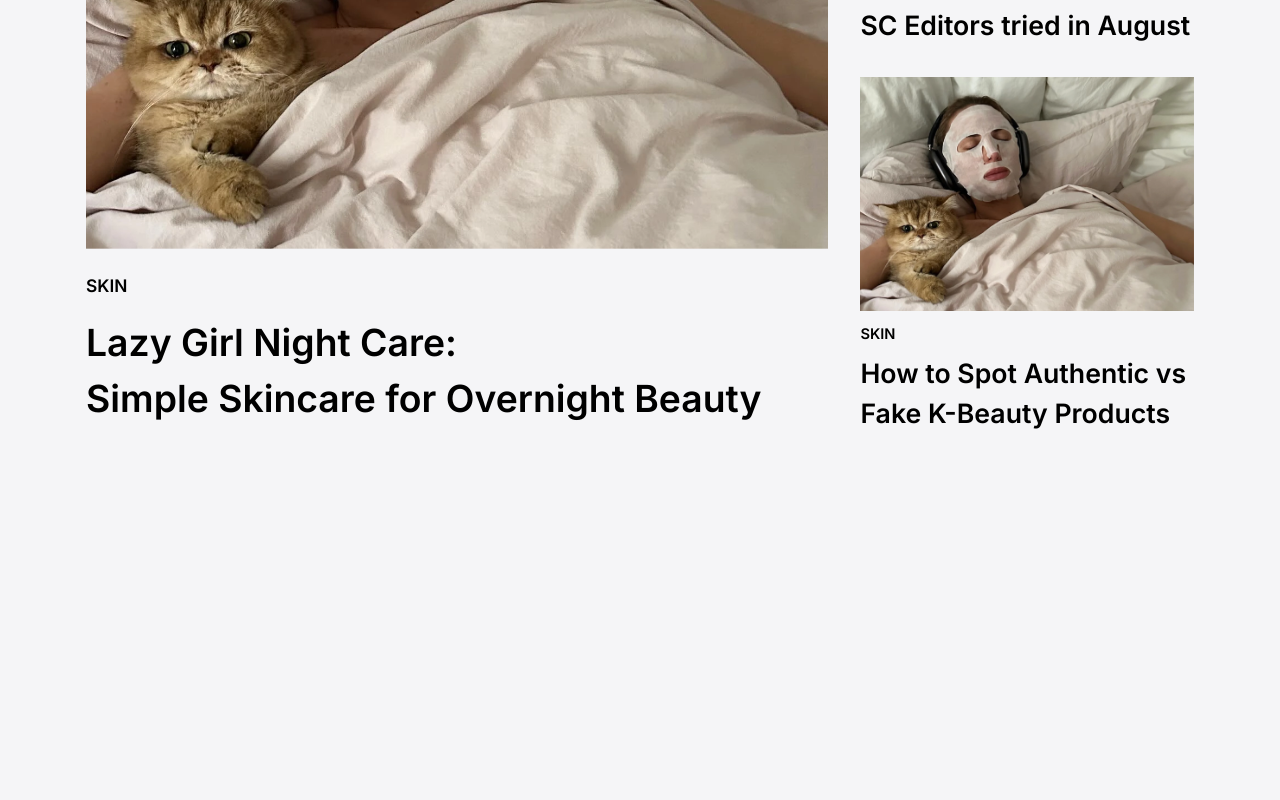
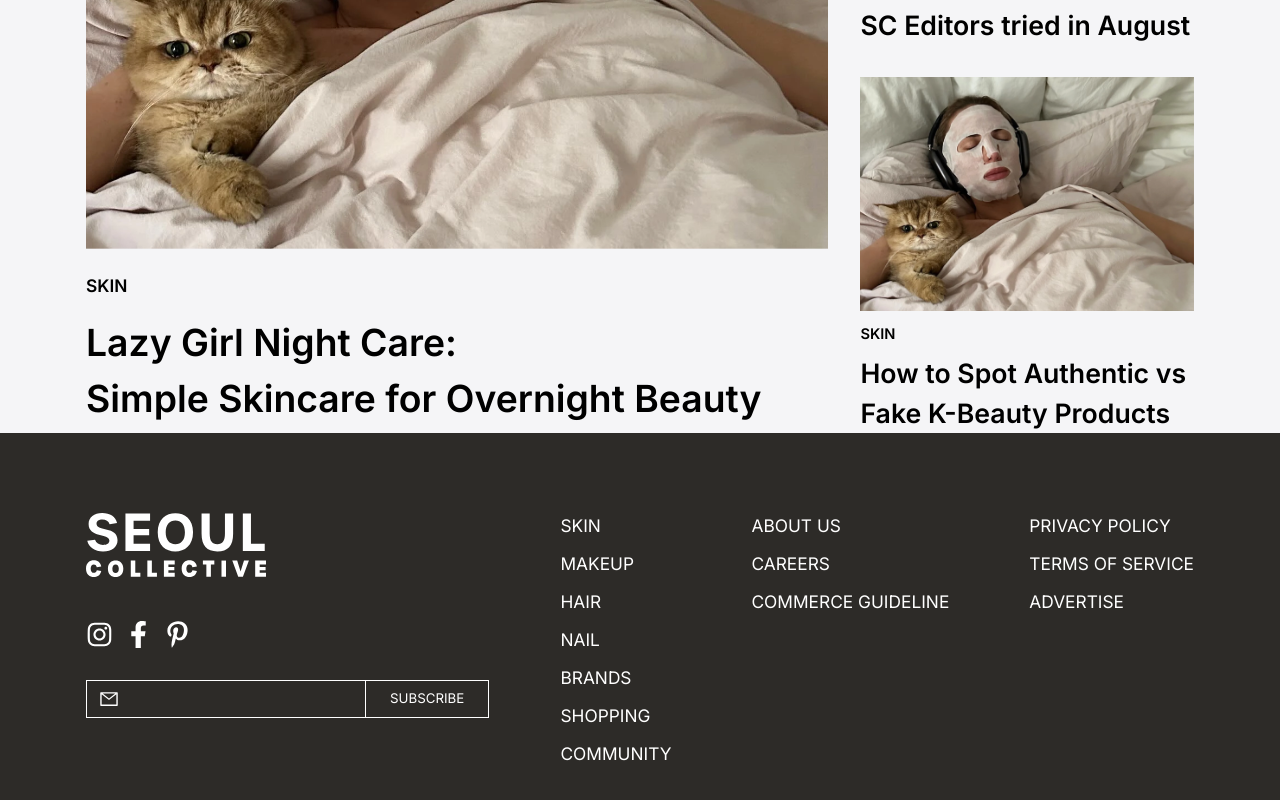
Before and after one commit to SEOUL-COLLECTIVE/SEOUL-COLLECTIVE-Client, a Next.js app: page / in a window 1280 px wide. Shown: the part 556-1356 px from the top of the page. Before the commit the page ends 989 px from the top, so only its background shows below. Built offline with nearby package versions, Linux system fonts and the light colour scheme.

Commit message:
feat: footer 구현

```diff
--- a/src/app/layout.tsx
+++ b/src/app/layout.tsx
@@ -1,6 +1,7 @@
 import type { Metadata } from 'next'
 import './globals.css'
 import Topbar from '../components/Common/Topbar'
+import Footer from '../components/Common/Footer'
 
 export const metadata: Metadata = {
   title: 'SEOUL COLLECTIVE',
@@ -17,6 +18,7 @@ export default function RootLayout({
       <body className="block">
         <Topbar />
         <div className="px-[5.375rem] pt-[12rem]">{children}</div>
+        <Footer />
       </body>
     </html>
   )
--- a/src/components/Common/Footer.tsx
+++ b/src/components/Common/Footer.tsx
@@ -0,0 +1,118 @@
+import { FaInstagram, FaFacebookF, FaPinterestP } from 'react-icons/fa'
+import { AiOutlineMail } from 'react-icons/ai'
+import Image from 'next/image'
+import Link from 'next/link'
+
+export default function Footer() {
+  return (
+    <footer className="bg-footerBlack py-20 text-white">
+      <div className="mx-auto px-[5.375rem]">
+        <div className="grid w-full grid-cols-1 justify-between md:grid-cols-[0.7fr_auto]">
+          {/* Left Column - Logo, Social, Newsletter */}
+          <div className="space-y-8">
+            <div>
+              <Link href="/" className="text-2xl font-bold">
+                <Image
+                  src="/logo/sc-logo-white.svg"
+                  width={0}
+                  height={0}
+                  alt="sc-logo-top"
+                  className="h-auto w-[11.25rem]"
+                />
+              </Link>
+            </div>
+
+            {/* Social Icons */}
+            <div className="flex gap-3 pt-3">
+              <a href="https://www.instagram.com/seoulcollective_official/" aria-label="Instagram">
+                <FaInstagram size={27} />
+              </a>
+              <a href="#" aria-label="Facebook">
+                <FaFacebookF size={27} />
+              </a>
+              <a href="#" aria-label="Pinterest">
+                <FaPinterestP size={27} />
+              </a>
+            </div>
+
+            {/* Newsletter Signup */}
+            <div className="flex">
+              {/* Input + Icon */}
+              <div className="flex flex-1 items-center border border-white bg-transparent">
+                <span className="px-3 text-white">
+                  <AiOutlineMail size={20} />
+                </span>
+                <input
+                  type="email"
+                  className="flex-1 bg-transparent py-1 text-white placeholder-white focus:outline-none"
+                />
+              </div>
+
+              {/* Button */}
+              <button className="border border-l-0 border-white px-6 py-2 text-p10 transition-colors hover:bg-white hover:text-footerBlack">
+                SUBSCRIBE
+              </button>
+            </div>
+          </div>
+
+          <div className="grid w-full justify-between text-p13 lg:grid-cols-[auto_auto_auto] lg:gap-x-20">
+            <div className="w-fit text-p13">
+              <nav className="flex flex-col space-y-3">
+                <a href="#" className="transition-colors hover:text-gray-300">
+                  SKIN
+                </a>
+                <a href="#" className="transition-colors hover:text-gray-300">
+                  MAKEUP
+                </a>
+                <a href="#" className="transition-colors hover:text-gray-300">
+                  HAIR
+                </a>
+                <a href="#" className="transition-colors hover:text-gray-300">
+                  NAIL
+                </a>
+                <a href="#" className="transition-colors hover:text-gray-300">
+                  BRANDS
+                </a>
+                <a href="#" className="transition-colors hover:text-gray-300">
+                  SHOPPING
+                </a>
+                <a href="#" className="transition-colors hover:text-gray-300">
+                  COMMUNITY
+                </a>
+              </nav>
+            </div>
+
+            {/* Right Columns - Company Links */}
+            <div className="w-fit text-p13">
+              <nav className="flex flex-col gap-y-3">
+                <a href="#" className="transition-colors hover:text-gray-300">
+                  ABOUT US
+                </a>
+                <a href="#" className="transition-colors hover:text-gray-300">
+                  CAREERS
+                </a>
+                <a href="#" className="transition-colors hover:text-gray-300">
+                  COMMERCE GUIDELINE
+                </a>
+              </nav>
+            </div>
+
+            <div className="w-fit text-p13">
+              <nav className="flex flex-col gap-y-3">
+                <a href="#" className="transition-colors hover:text-gray-300">
+                  PRIVACY POLICY
+                </a>
+                <a href="#" className="transition-colors hover:text-gray-300">
+                  TERMS OF SERVICE
+                </a>
+                <a href="#" className="transition-colors hover:text-gray-300">
+                  ADVERTISE
+                </a>
+              </nav>
+            </div>
+          </div>
+        </div>
+      </div>
+    </footer>
+  )
+}
```
